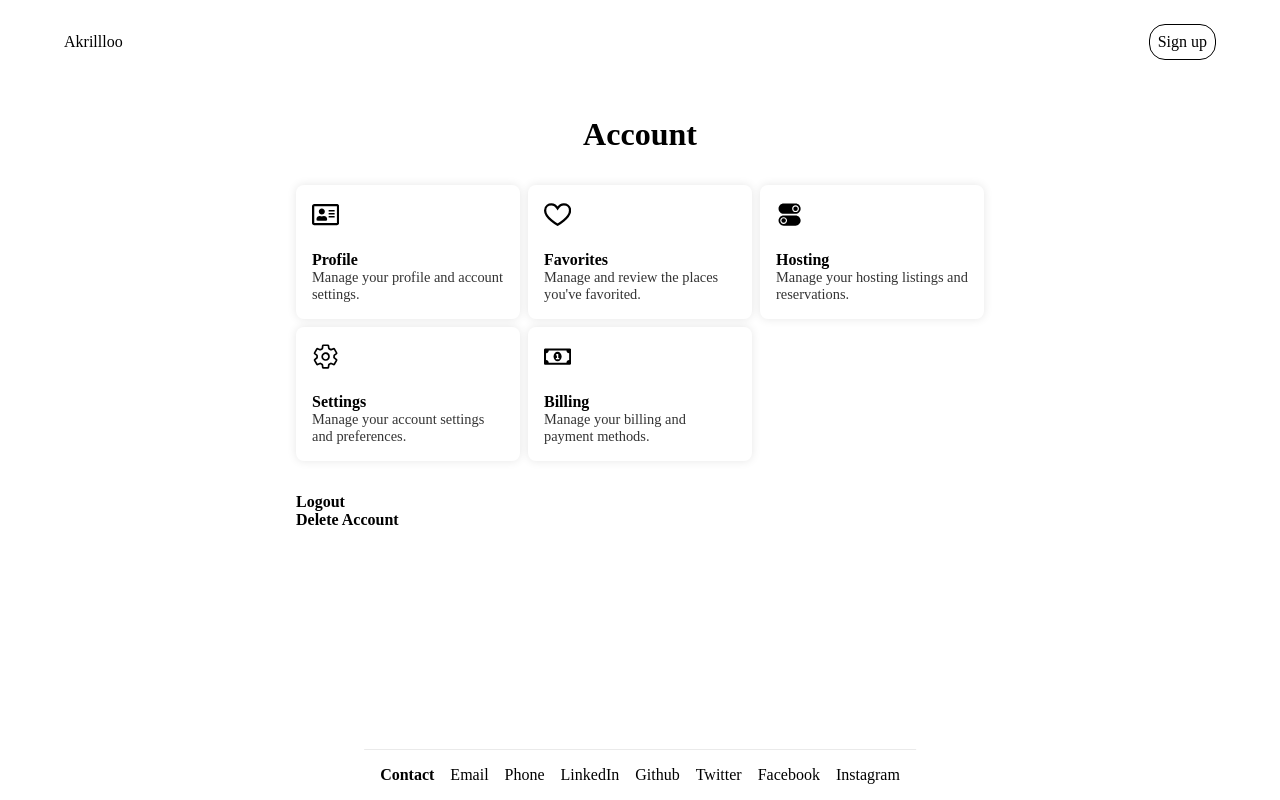
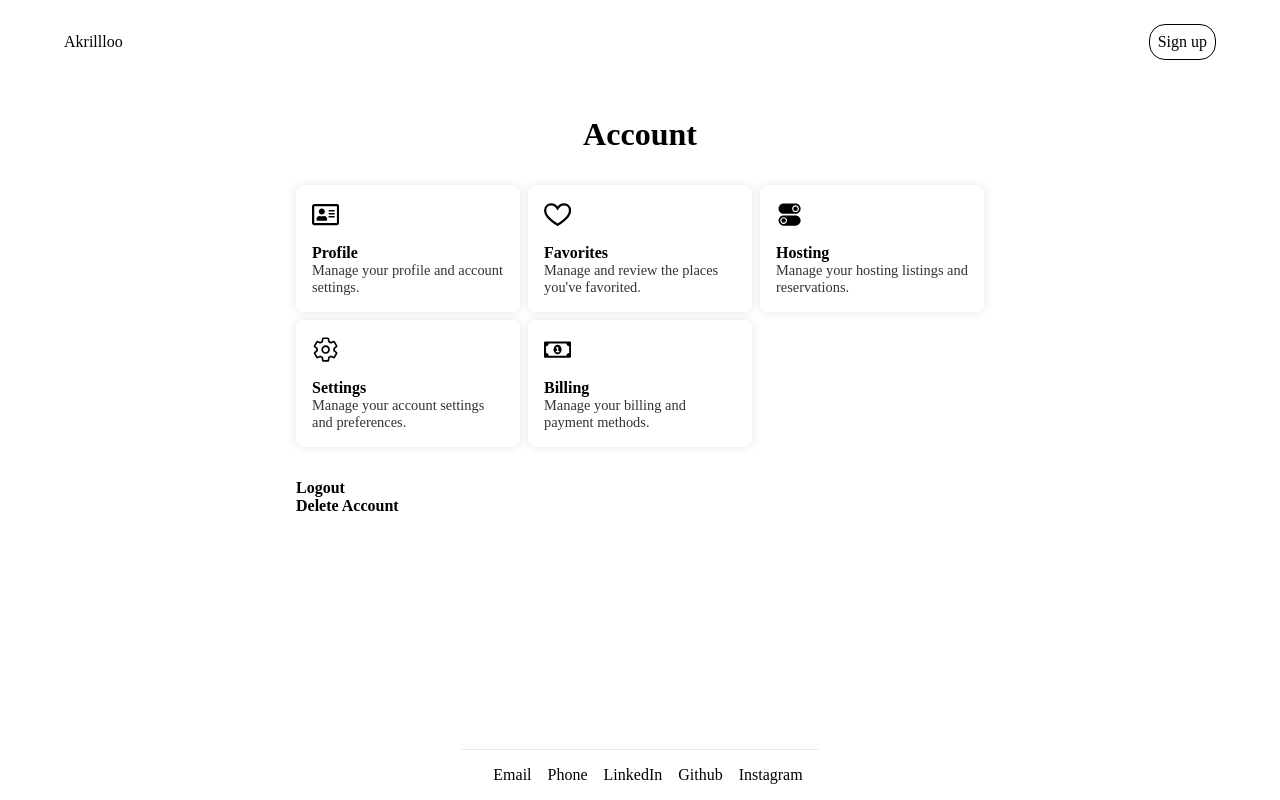
Before and after one commit to medlnb/Host-it, a Next.js app: page /user in a window 1280 px wide. Built offline with nearby package versions, Linux system fonts and the light colour scheme; no server answers.

Commit message:
Update: mobile ui for favorites pages

```diff
--- a/app/user/favorites/page.tsx
+++ b/app/user/favorites/page.tsx
@@ -76,9 +76,7 @@ const Favorite = ({ post, userId, dispatch }: any) => {
     >
       {true ? (
         <IoMdTrash
-          size={20}
-          style={{ top: "1rem" }}
-          className={`fav--icon`}
+          className={`fav--icon favpage--icon`}
           fill="black"
           onClick={() => HandleRemoveFav(post._id)}
         />
--- a/app/user/layout.tsx
+++ b/app/user/layout.tsx
@@ -5,7 +5,7 @@ function layout({ children }: { children: ReactNode }) {
     <div className="UserPage--container">
       {children}
       <div className="UserPage--footer">
-        <b>Contact</b>
+        {/* <b>Contact</b> */}
         <div className="UserPage--contact">
           <a href="mailto:  mohamedlanabi0@gmail.com">Email</a>
           <a href="tel:  +212 6 99 99 99 99">Phone</a>
@@ -18,12 +18,12 @@ function layout({ children }: { children: ReactNode }) {
           >
             Github
           </a>
-          <a href="https://www.linkedin.com/in/mohamed-lanabi-3b7b8a1b9/">
+          {/* <a href="https://www.linkedin.com/in/mohamed-lanabi-3b7b8a1b9/">
             Twitter
           </a>
           <a href="https://www.linkedin.com/in/mohamed-lanabi-3b7b8a1b9/">
             Facebook
-          </a>
+          </a> */}
           <a href="https://www.linkedin.com/in/mohamed-lanabi-3b7b8a1b9/">
             Instagram
           </a>
--- a/app/user/page.tsx
+++ b/app/user/page.tsx
@@ -12,31 +12,31 @@ function page() {
       title: "Profile",
       description: "Manage your profile and account settings.",
       path: "/user/profile",
-      icon: <FaRegAddressCard />,
+      icon: <FaRegAddressCard className="UserPage--navElementIcon" />,
     },
     {
       title: "Favorites",
       description: "Manage and review the places you've favorited.",
       path: "/user/favorites",
-      icon: <GrFavorite />,
+      icon: <GrFavorite className="UserPage--navElementIcon" />,
     },
     {
       title: "Hosting",
       description: "Manage your hosting listings and reservations.",
       path: "/user/hosting",
-      icon: <IoIosSwitch />,
+      icon: <IoIosSwitch className="UserPage--navElementIcon" />,
     },
     {
       title: "Settings",
       description: "Manage your account settings and preferences.",
       path: "/user/settings",
-      icon: <IoSettingsOutline />,
+      icon: <IoSettingsOutline className="UserPage--navElementIcon" />,
     },
     {
       title: "Billing",
       description: "Manage your billing and payment methods.",
       path: "/user/billing",
-      icon: <FaRegMoneyBillAlt />,
+      icon: <FaRegMoneyBillAlt className="UserPage--navElementIcon" />,
     },
   ];
   return (
@@ -45,12 +45,14 @@ function page() {
       <div className="UserPage--nav">
         {navElements.map((el, i) => (
           <Link href={el.path} key={i} className="UserPage--navElement">
-            <div className="UserPage--navElementIcon">{el.icon}</div>
-            <div className="UserPage--navElementTitle">
-              <b>{el.title}</b>
-            </div>
-            <div className="UserPage--navElementDescription">
-              {el.description}
+            {el.icon}
+            <div>
+              <p className="UserPage--navElementTitle">
+                <b>{el.title}</b>
+              </p>
+              <p className="UserPage--navElementDescription">
+                {el.description}
+              </p>
             </div>
           </Link>
         ))}
--- a/styles/FloatingWindow.css
+++ b/styles/FloatingWindow.css
@@ -11,7 +11,6 @@
 
 .floatingwindow--container {
   font-size: 0.8rem;
-  height: 95lvh;
   max-width: 95%;
   overflow: hidden;
   padding: 0 0 1rem 0;
@@ -32,8 +31,8 @@
   padding: 0.5rem;
   border-bottom: solid rgb(203, 203, 203) 1px;
 }
-@media (max-width: 970px) {
+/* @media (max-width: 970px) {
   .floatingwindow--container {
     height: 85lvh;
   }
-}
+} */
--- a/styles/Posts.css
+++ b/styles/Posts.css
@@ -211,7 +211,7 @@
 
 .Filter--container {
   padding: 2rem;
-  max-height: 95%;
+  max-height: 85lvh;
   overflow-y: scroll;
 }
 .Filter--container::-webkit-scrollbar {
@@ -285,6 +285,7 @@
     gap: 0.5rem;
   }
   .Filter--container {
+    height: 75lvh;
     padding: 1rem;
   }
   .price--filter--inputs input {
--- a/styles/User.css
+++ b/styles/User.css
@@ -35,7 +35,7 @@
   left: 50%;
   transform: translateX(-50%);
   display: flex;
-  justify-content: center;
+  /* justify-content: center; */
   align-items: center;
   margin-top: 2rem;
   padding: 1rem;
@@ -72,8 +72,39 @@
   -o-object-fit: cover;
   object-fit: cover;
 }
+.favpage--icon {
+  top: 1rem;
+  font-size: 30px;
+  size: 20px;
+}
 @media (max-width: 768px) {
   .favorites--feed {
     font-size: 0.7rem;
   }
+  .UserPage--nav {
+    display: flex;
+    flex-direction: column;
+  }
+  .UserPage--navElement {
+    flex-direction: row;
+    align-items: center;
+    gap: 1.5rem;
+  }
+  .UserPage--navElementIcon {
+    margin: 0;
+  }
+  .fav--container img {
+    width: 8rem;
+    height: 5rem;
+  }
+  .favorites--feed {
+    font-size: 0.5rem;
+    display: grid;
+    grid-template-columns: 1fr;
+    grid-gap: 1rem;
+  }
+  .fav--container {
+    gap: 0.5rem;
+    padding: 0.5rem;
+  }
 }
```
